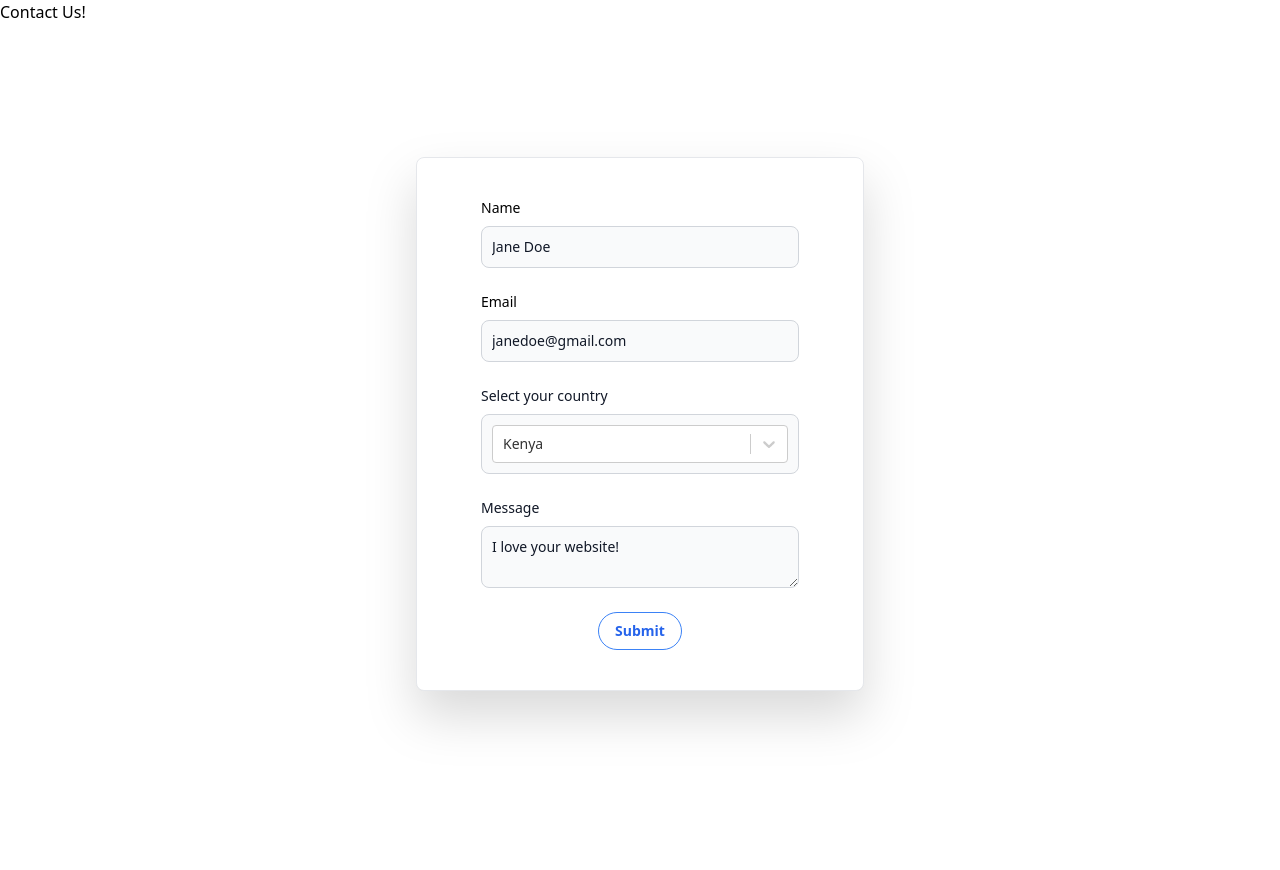
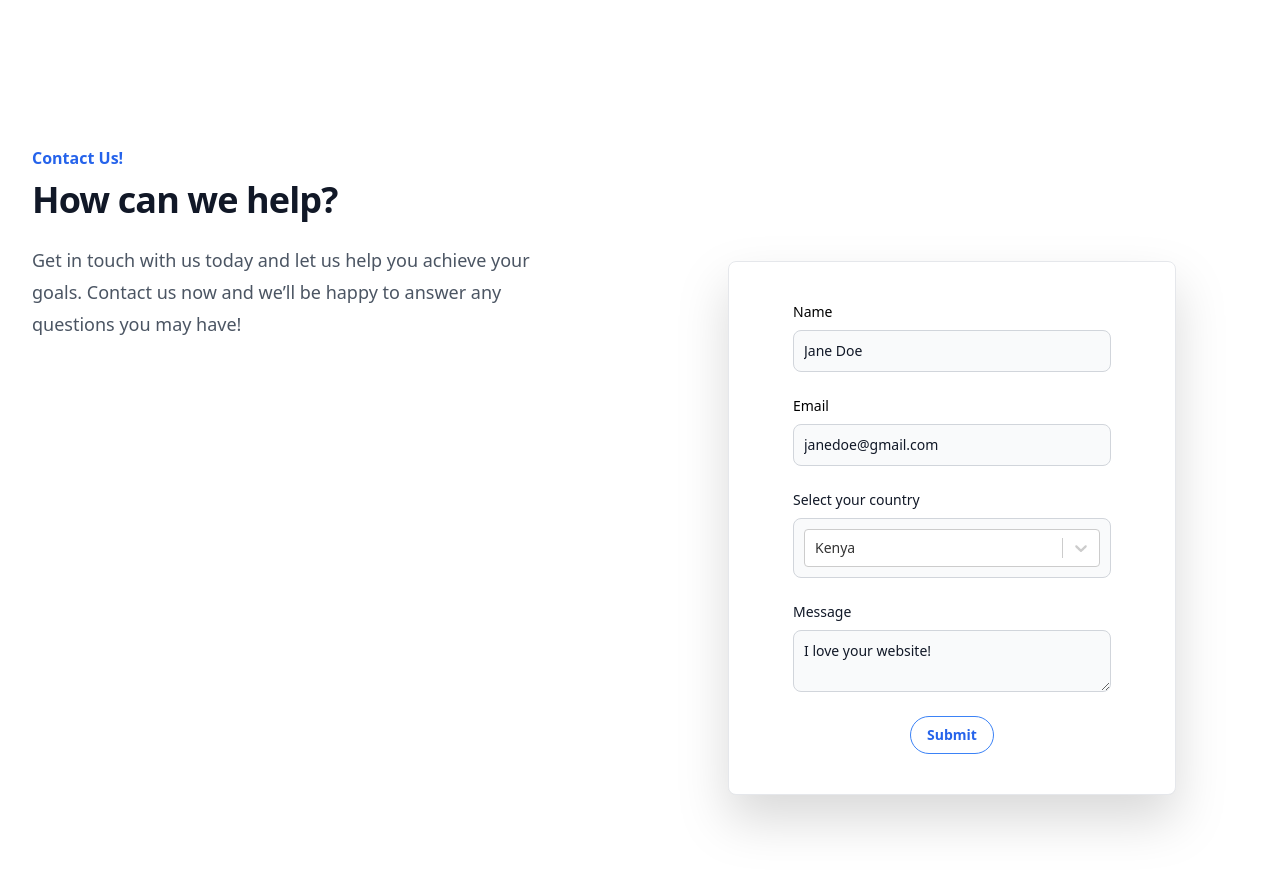
Before and after one commit to Lynnmwova/Internsavy, a React (Vite) app in the folder contact-form/: page / in a window 1280 px wide. Shown: the top 870 px of the page. Before the commit the page ends 824 px from the top, so only its background shows below. Built offline with nearby package versions, Linux system fonts and the light colour scheme.

Commit message:
complete userform

```diff
--- a/contact-form/src/App.jsx
+++ b/contact-form/src/App.jsx
@@ -15,8 +15,31 @@ function App() {
   return (
     <>
       <div>
-        <h1>Contact Us!</h1>
-        <UserForm onSave={handleSend} {...{ user }} />
+        <div className="overflow-hidden bg-white py-24 sm:py-32">
+          <div className="mx-auto max-w-7xl px-6 lg:px-8">
+            <div className="mx-auto grid max-w-2xl grid-cols-1 gap-x-8 gap-y-16 sm:gap-y-20 lg:mx-0 lg:max-w-none lg:grid-cols-2">
+              <div className="lg:pr-8 lg:pt-4">
+                <div className="lg:max-w-lg">
+                  <h2 className="text-base font-semibold leading-7 text-blue-600">
+                    Contact Us!
+                  </h2>
+                  <p className="mt-2 text-3xl font-bold tracking-tight text-gray-900 sm:text-4xl">
+                    How can we help?
+                  </p>
+                  <p className="mt-6 text-lg leading-8 text-gray-600">
+                    Get in touch with us today and let us help you achieve your
+                    goals. Contact us now and we’ll be happy to answer any
+                    questions you may have!
+                  </p>
+                </div>
+              </div>
+              <div>
+                {" "}
+                <UserForm onSave={handleSend} {...{ user }} />
+              </div>
+            </div>
+          </div>
+        </div>
       </div>
     </>
   );
--- a/contact-form/src/components/ContactForm.jsx
+++ b/contact-form/src/components/ContactForm.jsx
@@ -3,7 +3,7 @@ function ContactForm() {
     <>
       <div className="h-screen flex bg-white pg bg-cover">
         <div
-          className="w-full max-w-md m-auto backdrop-blur-md bg-white rounded-lg border border-primaryBorder drop-shadow-2xl
+          className="  w-full max-w-md m-auto backdrop-blur-md bg-white rounded-lg border border-primaryBorder drop-shadow-2xl
 
  py-10 px-16"
         >
--- a/contact-form/src/components/UserForm.jsx
+++ b/contact-form/src/components/UserForm.jsx
@@ -1,6 +1,5 @@
 import Select from "react-select";
 import PropTypes from "prop-types";
-
 import { useForm, useController } from "react-hook-form";
 import { z } from "zod";
 import { zodResolver } from "@hookform/resolvers/zod";
```
